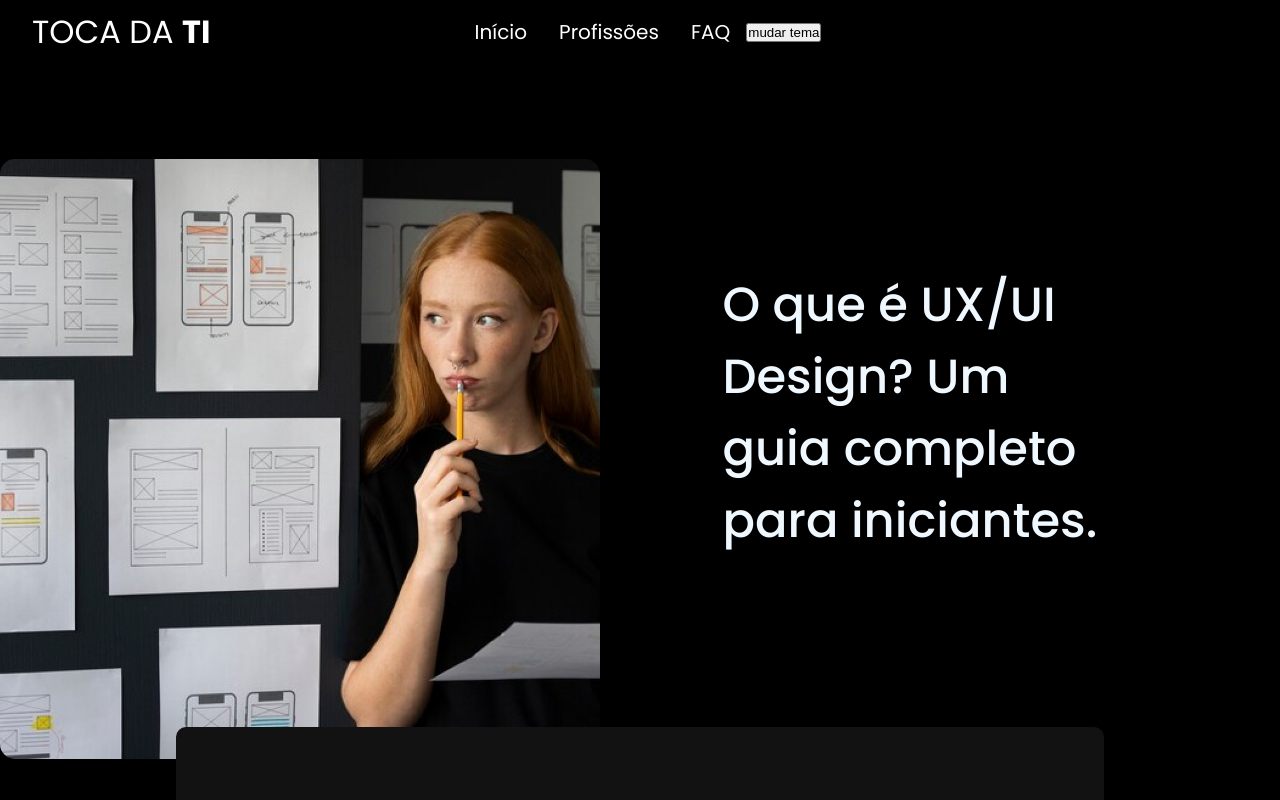
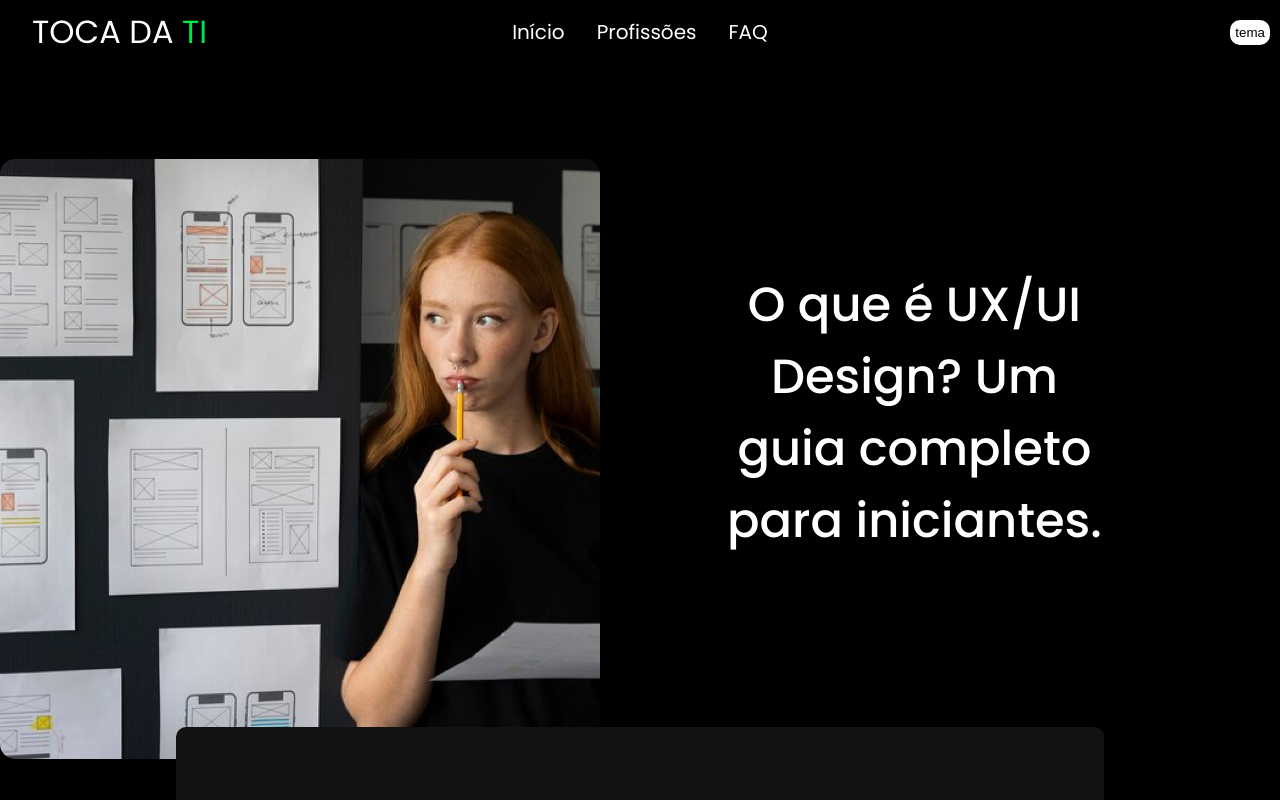
Before and after one commit to petersonctrindade/toca-da-ti, a plain HTML site: page profissoes/design.html in a window 1280 px wide. Shown: the top 800 px of the page. Drawn offline with Linux system fonts and the light colour scheme.

Commit message:
Add files via upload

```diff
--- a/profissoes/design.html
+++ b/profissoes/design.html
@@ -8,7 +8,7 @@
         href="https://fonts.googleapis.com/css2?family=Merriweather:ital,wght@0,300;0,400;0,700;0,900;1,300;1,400;1,700;1,900&family=Poppins:ital,wght@0,100;0,200;0,300;0,400;0,500;0,600;0,700;0,800;0,900;1,100;1,200;1,300;1,400;1,500;1,600;1,700;1,800;1,900&display=swap"
         rel="stylesheet">
     <link rel="stylesheet" href="../css/design.css">
-    <!-- <link rel="stylesheet" href="style.css"> -->
+    <link rel="stylesheet" href="../css/style.css">
     <meta charset="UTF-8">
     <meta name="viewport" content="width=device-width, initial-scale=1.0">
     <title>Design UX/UI</title>
@@ -18,14 +18,14 @@
     <header>
         <!-- <div class="header-logo"> -->
         <a href="/toca-da-ti/" id="header-titulo">
-            TOCA DA <b>TI</b>
+            TOCA DA <span>TI</span>
         </a>
         <!-- </div> -->
 
         <a href="/toca-da-ti/">Início</a>
         <a href="/profissoes.html">Profissões</a>
         <a href="/faqs.html">FAQ</a>
-        <button onclick="alternarModo()">mudar tema</button>
+        <button onclick="alternarModo()">tema</button>
     </header>
 <section id="corpo">
     <section id="home">
```
Also changed, not shown: profissoes/dev-fullstack.html (+2 -2 lines), profissoes/engenheiro-de-software.html (+2 -2 lines), profissoes/tecnico-de-suporte-em-ti.html (+2 -2 lines).
